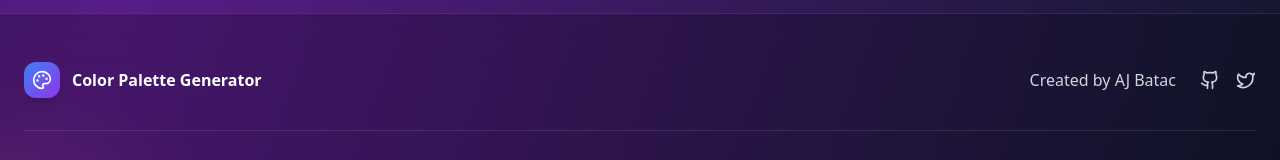
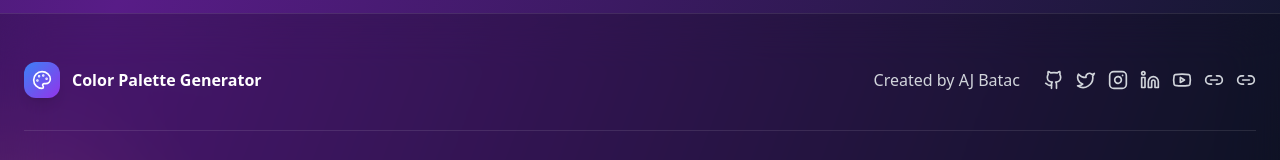
Before and after one commit to josephbatac2/Color-Palette-Generator, a React (Vite) app: page / in a window 1280 px wide. Shown: the part 3102-3262 px from the top of the page. Built offline with nearby package versions, Linux system fonts and the light colour scheme.

Commit message:
Updated LandingPage.tsx

```diff
--- a/src/components/LandingPage.tsx
+++ b/src/components/LandingPage.tsx
@@ -1,5 +1,5 @@
 import React, { useState, useEffect } from 'react';
-import { Palette, Sparkles, Eye, Shield, Download, ArrowRight, Play, Star, Users, Zap, Heart, Github, Twitter, Sun, Moon } from 'lucide-react';
+import { Palette, Sparkles, Eye, Shield, Download, ArrowRight, Play, Star, Users, Zap, Heart, Github, Twitter, Sun, Moon, Instagram, Linkedin, Youtube, Link2 } from 'lucide-react';
 import { Button } from './ui/button';
 import { Card } from './ui/card';
 import { useTheme } from '../contexts/ThemeContext';
@@ -286,12 +286,13 @@ export const LandingPage: React.FC<LandingPageProps> = ({ onGetStarted }) => {
               >
                 Created by AJ Batac
               </a>
-              <div className="flex gap-4">
+              <div className="flex gap-3">
                 <a
                   href="https://github.com/ajbatac"
                   target="_blank"
                   rel="noopener noreferrer"
                   className={`transition-colors ${theme === 'dark' ? 'text-gray-300 hover:text-white' : 'text-gray-600 hover:text-gray-900'}`}
+                  title="GitHub"
                 >
                   <Github className="w-5 h-5" />
                 </a>
@@ -300,8 +301,54 @@ export const LandingPage: React.FC<LandingPageProps> = ({ onGetStarted }) => {
                   target="_blank"
                   rel="noopener noreferrer"
                   className={`transition-colors ${theme === 'dark' ? 'text-gray-300 hover:text-white' : 'text-gray-600 hover:text-gray-900'}`}
+                  title="Twitter"
                 >
                   <Twitter className="w-5 h-5" />
+                </a>
+                <a
+                  href="https://instagram.com/ajbatac"
+                  target="_blank"
+                  rel="noopener noreferrer"
+                  className={`transition-colors ${theme === 'dark' ? 'text-gray-300 hover:text-white' : 'text-gray-600 hover:text-gray-900'}`}
+                  title="Instagram"
+                >
+                  <Instagram className="w-5 h-5" />
+                </a>
+                <a
+                  href="https://www.linkedin.com/in/ajbatac/"
+                  target="_blank"
+                  rel="noopener noreferrer"
+                  className={`transition-colors ${theme === 'dark' ? 'text-gray-300 hover:text-white' : 'text-gray-600 hover:text-gray-900'}`}
+                  title="LinkedIn"
+                >
+                  <Linkedin className="w-5 h-5" />
+                </a>
+                <a
+                  href="https://www.youtube.com/@AJBatac"
+                  target="_blank"
+                  rel="noopener noreferrer"
+                  className={`transition-colors ${theme === 'dark' ? 'text-gray-300 hover:text-white' : 'text-gray-600 hover:text-gray-900'}`}
+                  title="YouTube"
+                >
+                  <Youtube className="w-5 h-5" />
+                </a>
+                <a
+                  href="https://linkn.ca/ajbatac"
+                  target="_blank"
+                  rel="noopener noreferrer"
+                  className={`transition-colors ${theme === 'dark' ? 'text-gray-300 hover:text-white' : 'text-gray-600 hover:text-gray-900'}`}
+                  title="linkn.ca"
+                >
+                  <Link2 className="w-5 h-5" />
+                </a>
+                <a
+                  href="https://linktr.ee/ajbatac"
+                  target="_blank"
+                  rel="noopener noreferrer"
+                  className={`transition-colors ${theme === 'dark' ? 'text-gray-300 hover:text-white' : 'text-gray-600 hover:text-gray-900'}`}
+                  title="Linktree"
+                >
+                  <Link2 className="w-5 h-5" />
                 </a>
               </div>
             </div>
```
